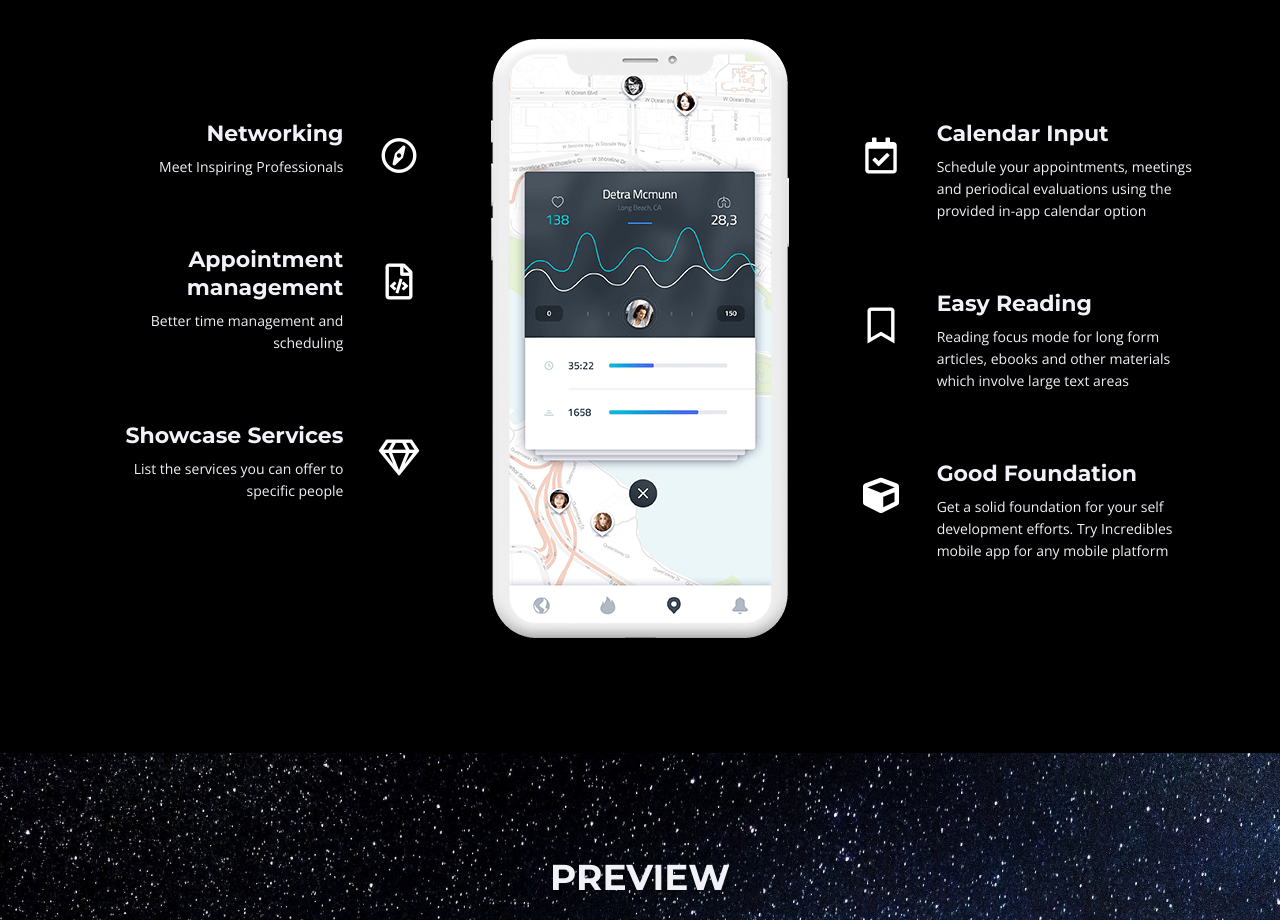
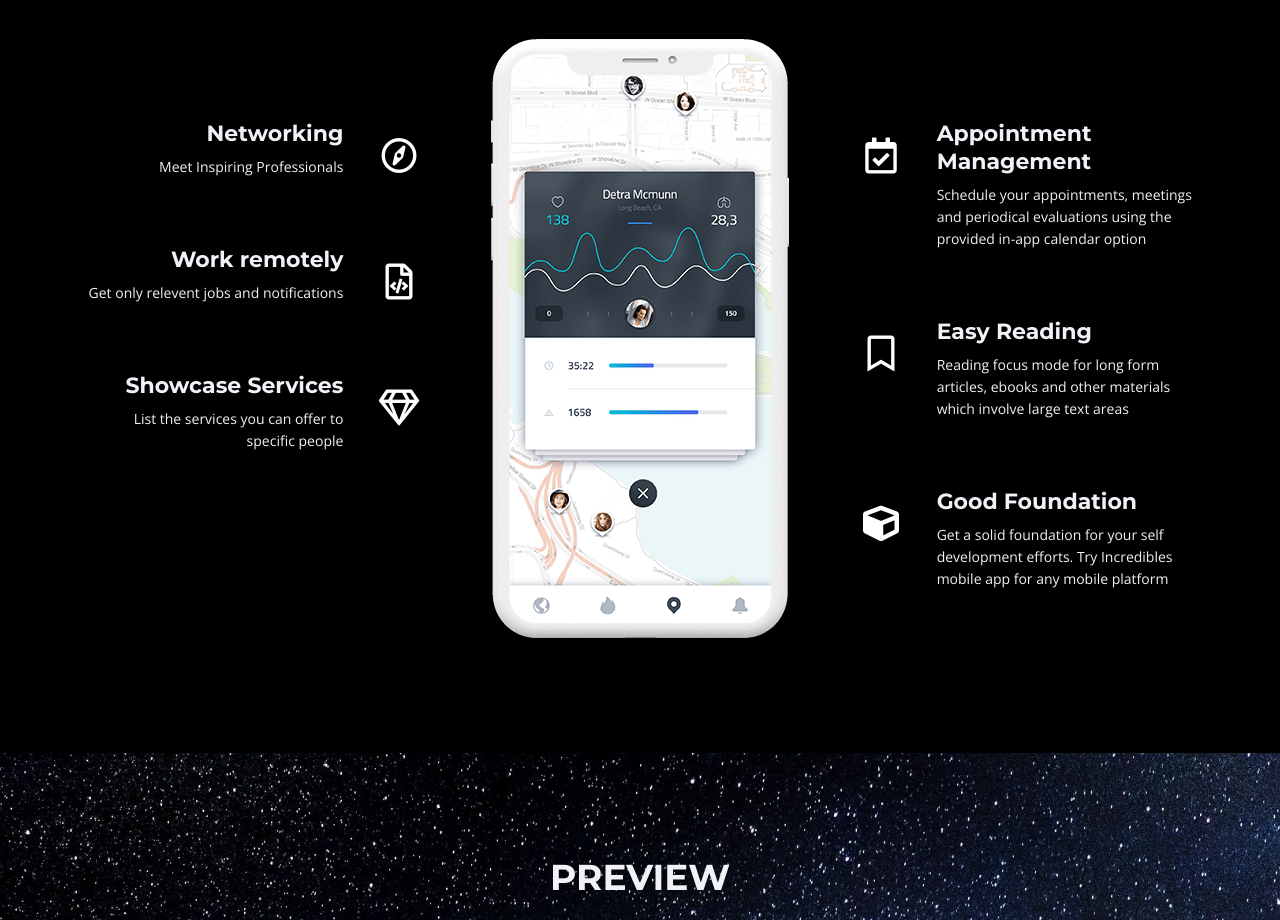
Before and after one commit to Ambivert-technologies/Incredibles, a plain HTML site: page index.html in a window 1280 px wide. Shown: the part 1666-2586 px from the top of the page. Drawn offline with nearby package versions, Linux system fonts and the light colour scheme.

Commit message:
Update index.html

```diff
--- a/index.html
+++ b/index.html
@@ -282,8 +282,8 @@
                                     <div class="card left-pane">
                                         <div class="card-body">
                                             <div class="text-wrapper">
-                                                <h4 class="card-title">Appointment management</h4>
-                                                <p>Better time management and scheduling</p>
+                                                <h4 class="card-title">Work remotely</h4>
+                                                <p>Get only relevent jobs and notifications</p>
                                             </div>
                                             <div class="card-icon">
                                                 <i class="far fa-file-code"></i>
@@ -318,7 +318,7 @@
                                                 <i class="far fa-calendar-check"></i>
                                             </div>
                                             <div class="text-wrapper">
-                                                <h4 class="card-title">Calendar Input</h4>
+                                                <h4 class="card-title">Appointment Management</h4>
                                                 <p>Schedule your appointments, meetings and periodical evaluations using the provided in-app calendar option</p>
                                             </div>
                                         </div>
```
